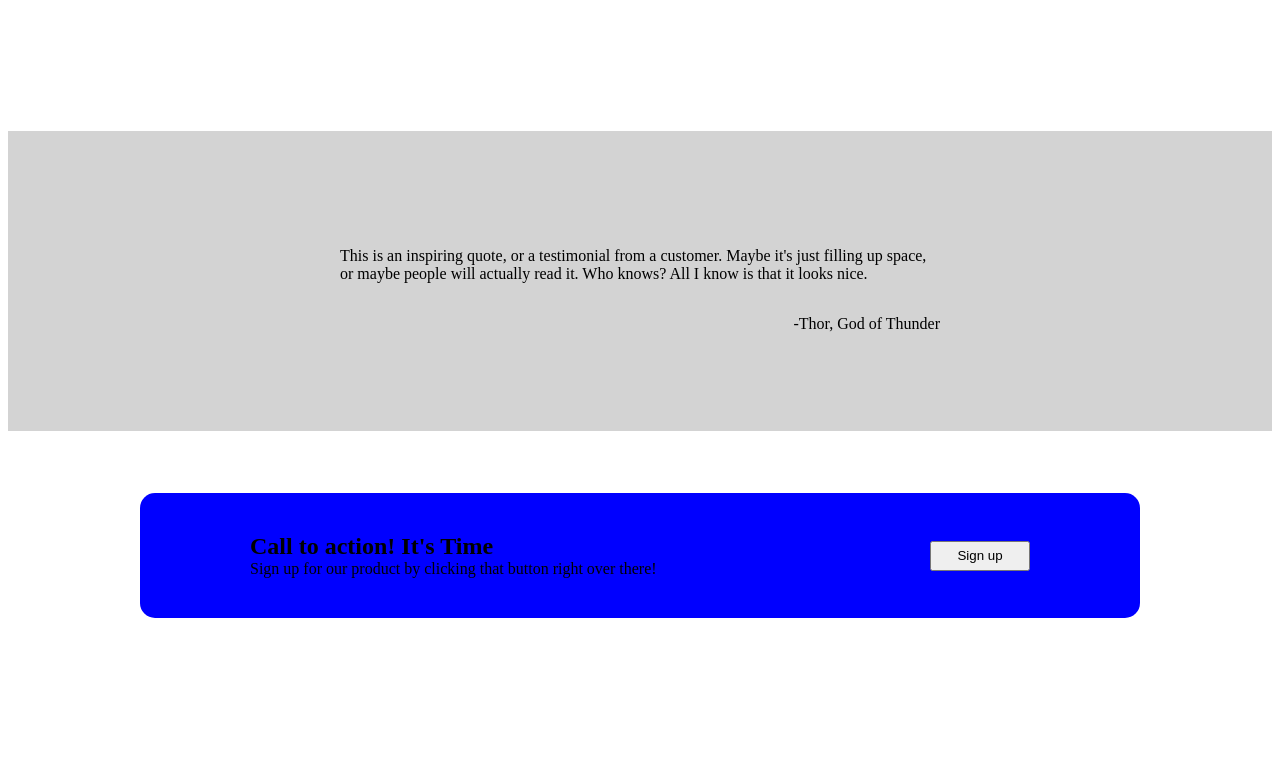
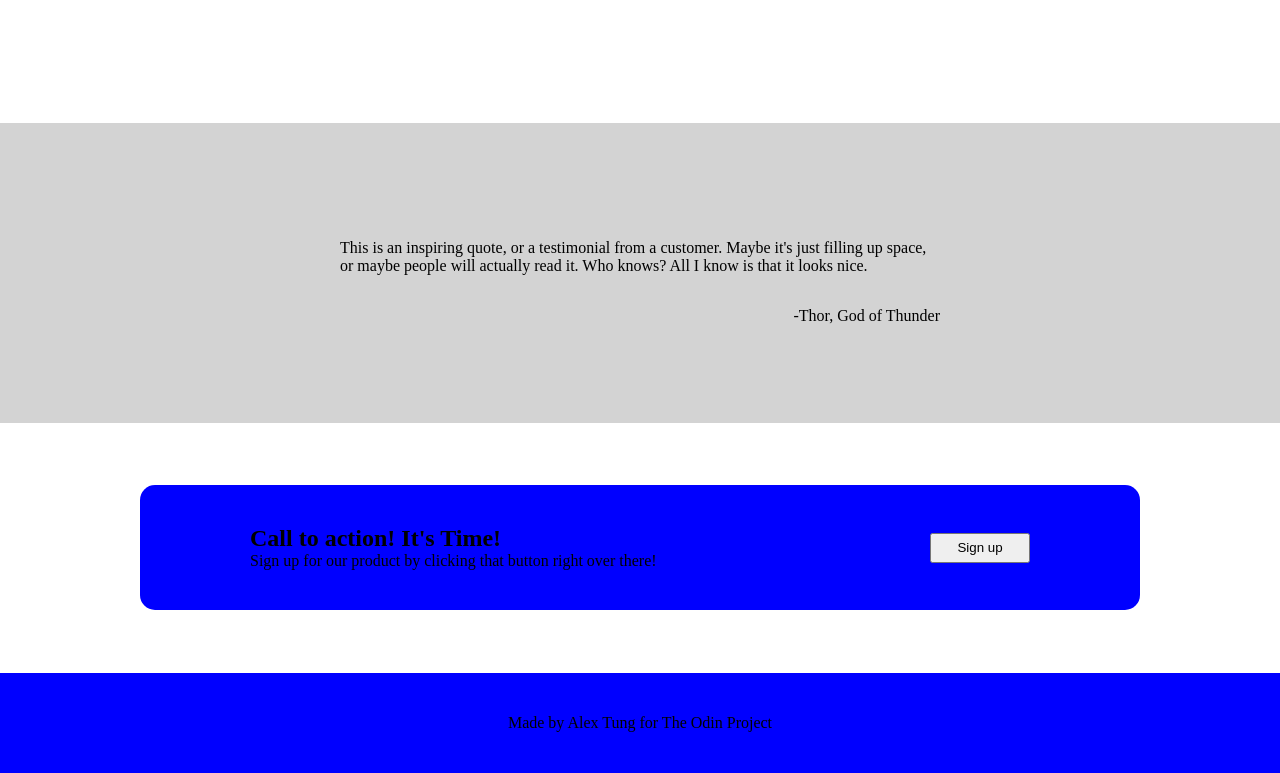
Before and after one commit to ATung01/odin-landing-page, a plain HTML site: page index.html in a window 1280 px wide. Shown: the part 844-1617 px from the top of the page. Before the commit the page ends 1533 px from the top, so only its background shows below. Drawn offline with Linux system fonts and the light colour scheme.

Commit message:
added footer and margin/padding reset to body

```diff
--- a/index.html
+++ b/index.html
@@ -74,7 +74,7 @@
   <div class="CallToAction">
     <div class="CallToActionContainer">
       <div class="Dialogue">
-        <h2>Call to action! It's Time</h2>
+        <h2>Call to action! It's Time!</h2>
         <p>Sign up for our product by clicking that button right over there!</p>
       </div>
       <button>
@@ -82,5 +82,10 @@
       </button>
     </div>
   </div>
+  <footer>
+    <p>
+      Made by Alex Tung for The Odin Project
+    </p>
+  </footer>
 </body>
 </html>
--- a/styles/index.css
+++ b/styles/index.css
@@ -3,6 +3,11 @@ html {
 }
 *, *:before, *:after {
   box-sizing: inherit;
+}
+
+html, body {
+  margin: 0;
+  padding: 0;
 }
 
 .Header {
@@ -133,3 +138,12 @@ div.Testimonial {
   width: 100px;
   align-self: center;
 }
+
+footer {
+  display: flex;
+  height: 100px;
+  width: 100%;
+  justify-content: center;
+  align-items: center;
+  background-color: blue;
+}
```
